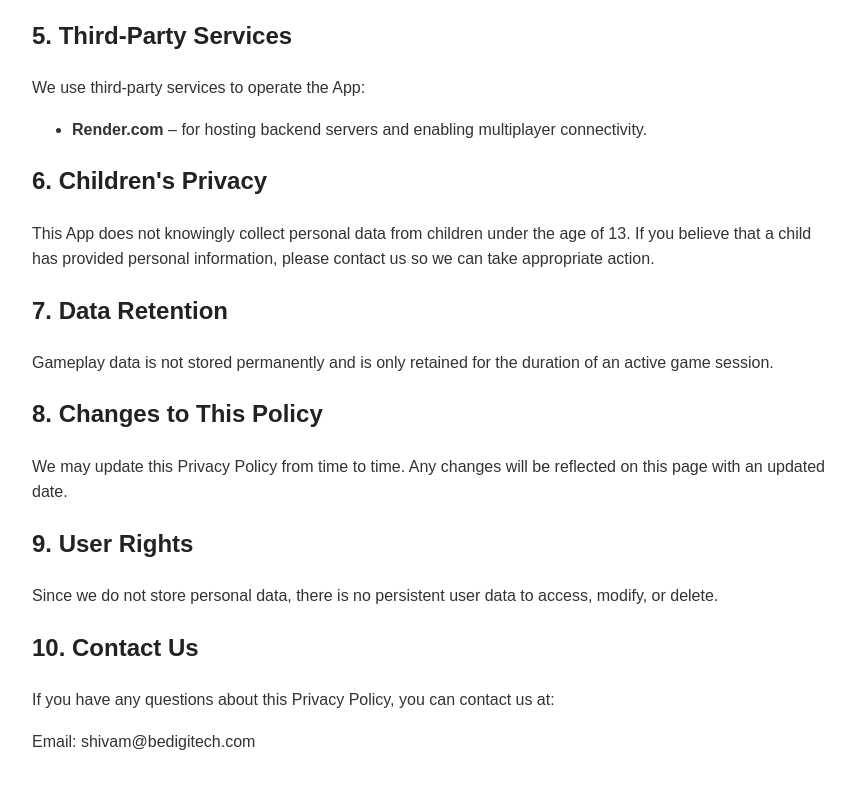
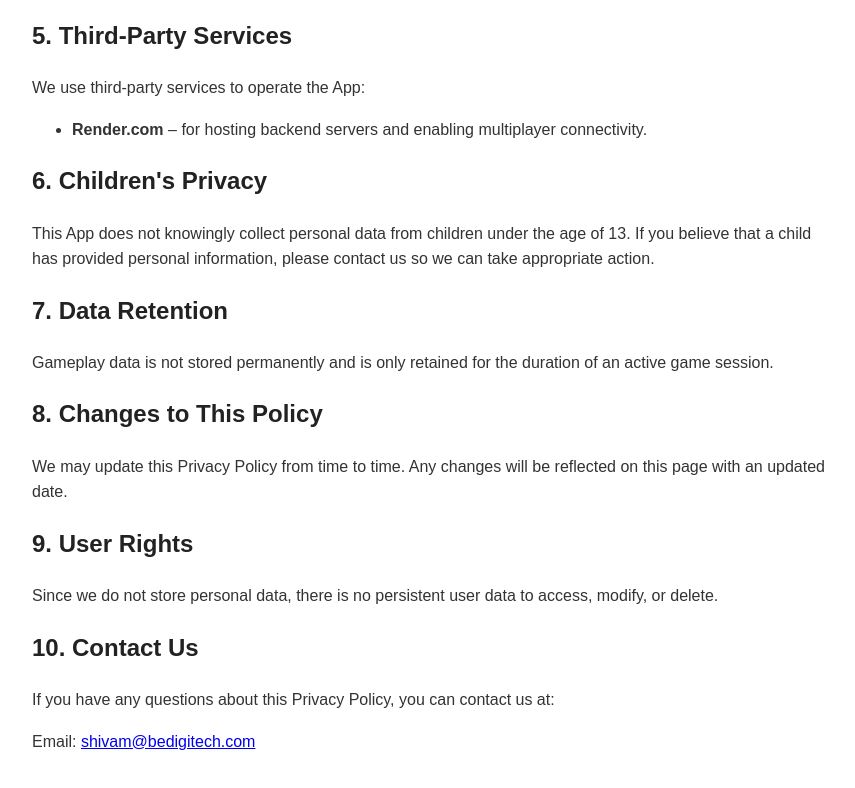
Before and after one commit to ThuisNexus/privacy-policy, a plain HTML site: page index.html in a window 1280 px wide. Shown: the part 929-1717 px from the top of the page, without its empty margins (208-1063 px from the left). Drawn offline with Linux system fonts and the light colour scheme.

Commit message:
Make email address clickable in Privacy Policy

```diff
--- a/index.html
+++ b/index.html
@@ -71,7 +71,7 @@
 
   <h2>10. Contact Us</h2>
   <p>If you have any questions about this Privacy Policy, you can contact us at:</p>
-  <p>Email: shivam@bedigitech.com</p>
+Email: <a href="mailto:shivam@bedigitech.com">shivam@bedigitech.com</a>
 
 </body>
 </html>
```
